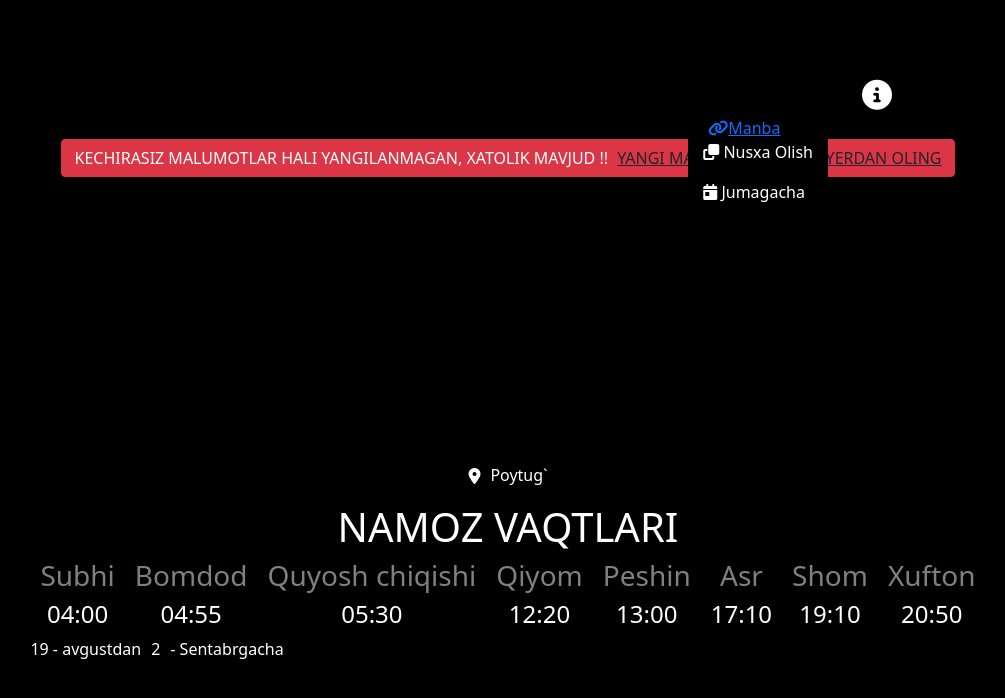
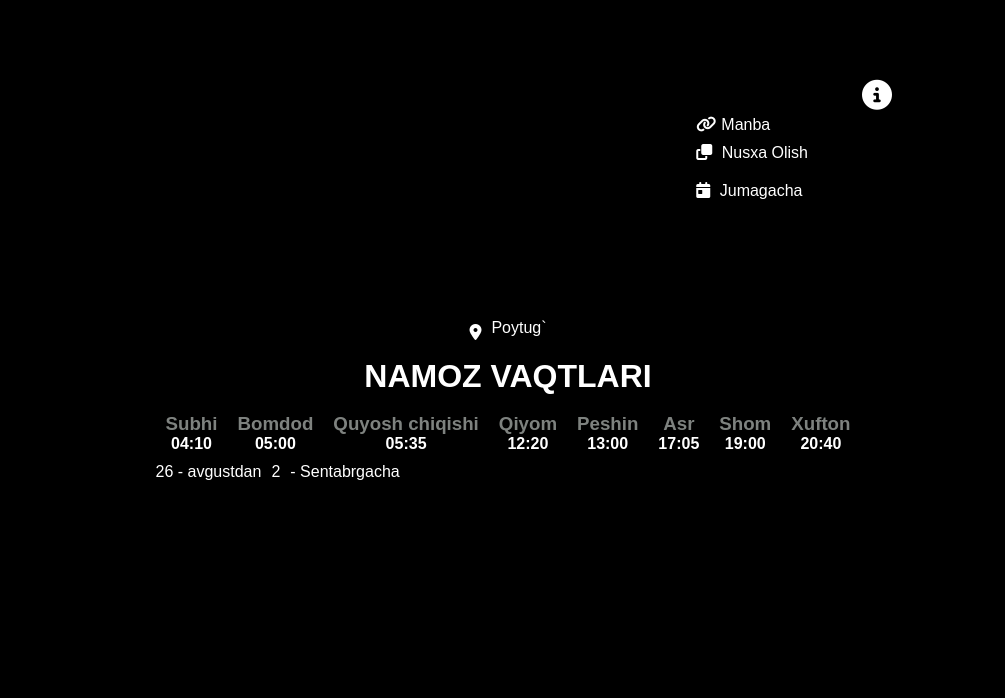
Before and after one commit to Bekzodbek2006/prayer-times, a plain HTML site: page index.html in a window 1280 px wide. Both pictures are taken after a click on the icon 1009 px from the left and 95 px from the top of the page. Shown: the whole page, without its empty margins (132-1137 px from the left). Drawn offline with nearby package versions, Linux system fonts and the light colour scheme.

Commit message:
update preyer times

```diff
--- a/css/style.css
+++ b/css/style.css
@@ -9,6 +9,7 @@ body {
     min-height: 100vh;
     background-color: #000 !important;
     color: #fff !important;
+    font-family: sans-serif;
 }
 
 .loaction{
@@ -21,10 +22,16 @@ body {
     margin-right: 10px;
 }
 
+.d-flex{
+    display: flex;
+    align-items: center;
+    justify-content: center;
+}
+
 h1 {
     text-align: center;
     line-height: 1.3;
-    margin: 5rem;
+    margin: 1rem;
     text-transform: uppercase;
 }
 
@@ -46,9 +53,13 @@ h1 {
     border-radius:10px;
 }
 
-a{
-color:#fff;
-margin-left:5px;
+#modal  a{
+    color:#fff;
+    text-decoration: none;
+}
+
+#modal i{
+    margin-right: 5px;
 }
 
 .times{
@@ -61,6 +72,10 @@ margin-left:5px;
     color: #7e827f;
 }
 
+.modal-el{
+    padding: 10px 5px;
+}
+
 .d-flex{
     flex-wrap: wrap;
     justify-content: center;
@@ -68,6 +83,7 @@ margin-left:5px;
 
 .span{
     display: flex;
+    margin-top: 10px;
     width: 300px;
 }
 
@@ -75,7 +91,7 @@ margin-left:5px;
     margin-right: 10px;
 }
 
-@media (max-width:800px) {
+@media (max-width:500px) {
     .div{
         width: 100px;
         margin-left: auto;
--- a/index.html
+++ b/index.html
@@ -7,22 +7,20 @@
     <meta name="viewport" content="width=device-width, initial-scale=1.0">
     <title>Namoz vaqtlari</title>
     <link rel="stylesheet" href="css/style.css">
-    <link href="https://cdn.jsdelivr.net/npm/bootstrap@5.0.2/dist/css/bootstrap.min.css" rel="stylesheet"
-        integrity="sha384-EVSTQN3/azprG1Anm3QDgpJLIm9Nao0Yz1ztcQTwFspd3yD65VohhpuuCOmLASjC" crossorigin="anonymous">
+
     <link rel="stylesheet" href="https://cdnjs.cloudflare.com/ajax/libs/font-awesome/6.1.2/css/all.min.css"
         integrity="sha512-1sCRPdkRXhBV2PBLUdRb4tMg1w2YPf37qatUFeS7zlBy7jJI8Lf4VHwWfZZfpXtYSLy85pkm9GaYVYMfw5BC1A=="
         crossorigin="anonymous" referrerpolicy="no-referrer" />
 </head>
 
 <body>
-<h1 class="btn btn-danger">Kechirasiz Malumotlar hali yangilanmagan, Xatolik mavjud !! <a class="text-dark" href="https://t.me/poytugmasjidi">Yangi Malumotlarni bu yerdan oling</a></h1>
     <div class="box">
         <div >
             <i class="fa-solid fa-circle-info icon"></i>
             <div id="modal">
-                 <a href="https://t.me/poytugmasjidi"><i class="fa-solid fa-link"></i>Manba</a>
-                <p class="copy"><i class="fa-solid fa-copy"></i> Nusxa Olish</p>
-                <p class="when"><i class="fa-solid fa-calendar-day"></i> Jumagacha</p>
+                 <a class="modal-el" href="https://t.me/poytugmasjidi"><i class="fa-solid fa-link"></i>Manba</a>
+                <p class="copy modal-el"><i class="fa-solid fa-copy"></i> Nusxa Olish</p>
+                <p class="when modal-el"><i class="fa-solid fa-calendar-day"></i> Jumagacha</p>
             </div>
         </div>
         <div class="loaction">
@@ -34,15 +32,15 @@
             <div class="d-flex">
                 <div class="times">
                     <h3>Subhi</h3>
-                    <h4>04:00</h4>
+                    <h4>04:10</h4>
                 </div>
                 <div class="times">
                     <h3>Bomdod</h3>
-                    <h4>04:55</h4>
+                    <h4>05:00</h4>
                 </div>
                 <div class="times">
                     <h3>Quyosh chiqishi</h3>
-                    <h4>05:30</h4>
+                    <h4>05:35</h4>
                 </div>
                 <div class="times">
                     <h3>Qiyom</h3>
@@ -54,19 +52,19 @@
                 </div>
                 <div class="times">
                     <h3>Asr</h3>
-                    <h4>17:10</h4>
+                    <h4>17:05</h4>
                 </div>
                 <div class="times">
                     <h3>Shom</h3>
-                    <h4>19:10</h4>
+                    <h4>19:00</h4>
                 </div>
                 <div class="times">
                     <h3>Xufton</h3>
-                    <h4>20:50</h4>
+                    <h4>20:40</h4>
                 </div>
             </div>
             <div class="span">
-                <span>19 - avgustdan</span>
+                <span>26 - avgustdan</span>
                 <div class="d-flex">
                     <span class="gacha_kun"></span>
                     <span class="gacha_oy"></span>
--- a/js/date.js
+++ b/js/date.js
@@ -26,7 +26,7 @@ const month = [
 ];
 
 
-function dates(date, dayOfWeek){
+function dates(date, dayOfWeek) {
     // juma kunni topish uchun 👇
     var dayOfWeek = 5;//juma kuni
     var date = new Date();
@@ -44,8 +44,10 @@ function dates(date, dayOfWeek){
     friday_seconds = date.getSeconds()
     let friday_month = date.getMonth();
     // friday_text.innerHTML = friday
+
     gacha_kun.innerHTML = friday
     gacha_oy.innerHTML = `- ${month[friday_month]}gacha`
+
 
     // bugungi kun vaqti
     let nowdate = new Date()
@@ -56,40 +58,45 @@ function dates(date, dayOfWeek){
     now_seconds = nowdate.getSeconds()
     // now_text.innerHTML = now_day + month[now_month]
     // masofa vaqti
-    let  distance_day =  friday - now_day
-    masofa_kun =  Math.floor((distance_day % (now_day)))
-    console.log(masofa_kun + " kun qoldi");
-    if(distance_day < 0){
-    }
+    let distance_day = friday - now_day
+    masofa_kun = Math.floor((distance_day % (now_day)))
+
+
 }
 
 dates()
 
+let distance_day = friday - now_day
+when.addEventListener('click', function () {
+    modal.style.display = "none"
+    if (distance_day > 0) {
+        alert(`Kelasi Jumagacha ${masofa_kun} kun qoldi !`)
+    }
+    else if (distance_day == 0) {
+        alert("Bugun Juma ! Sizni tabriklayman")
+    }
+    else {
+        alert("err")
+    }
+})
+
 let modal_is = false
 
-openModal.addEventListener('click', function(){
-    if(modal_is == false){
+openModal.addEventListener('click', function () {
+    if (modal_is == false) {
         modal.style.display = "block"
         modal_is = true
     }
-    else{
+    else {
         modal.style.display = "none"
         modal_is = false
     }
 })
 
 
-
 when.style.cursor = 'pointer'
-when.addEventListener('click', function(){
-    alert(`Kelasi JUMAgacha ${masofa_kun} kun qoldi !`)
-    modal.style.display = "none"
-})
-
-
-
 copy.style.cursor = "pointer"
-copy.addEventListener('click', ()=>{
+copy.addEventListener('click', () => {
     navigator.clipboard.writeText(document.location.href)
     modal.style.display = "none"
 })
```
Lines whose indentation alone changed are shown as unchanged.
